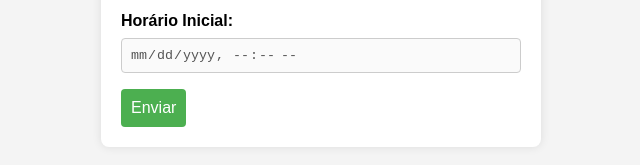
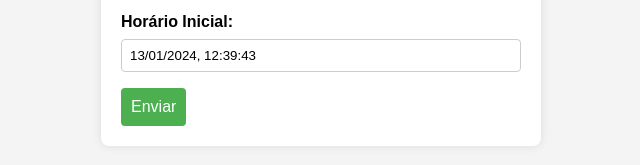
Before and after one commit to qoxhabbo/postaula, a plain HTML site: page index.html in a window 1280 px wide. Shown: the part 443-608 px from the top of the page, 319-959 px from the left. Drawn offline with Linux system fonts and the light colour scheme.

Commit message:
Update index.html

```diff
--- a/index.html
+++ b/index.html
@@ -68,7 +68,7 @@
         <input type="text" id="comentarios" name="comentarios">
 
         <label for="horarioInicial">Horário Inicial:</label>
-        <input type="datetime-local" id="horarioInicial" name="horarioInicial" disabled>
+        <input type="text" id="horarioInicial" name="horarioInicial" readonly>
 
         <button type="button" onclick="enviarFormulario()">Enviar</button>
     </form>
```
